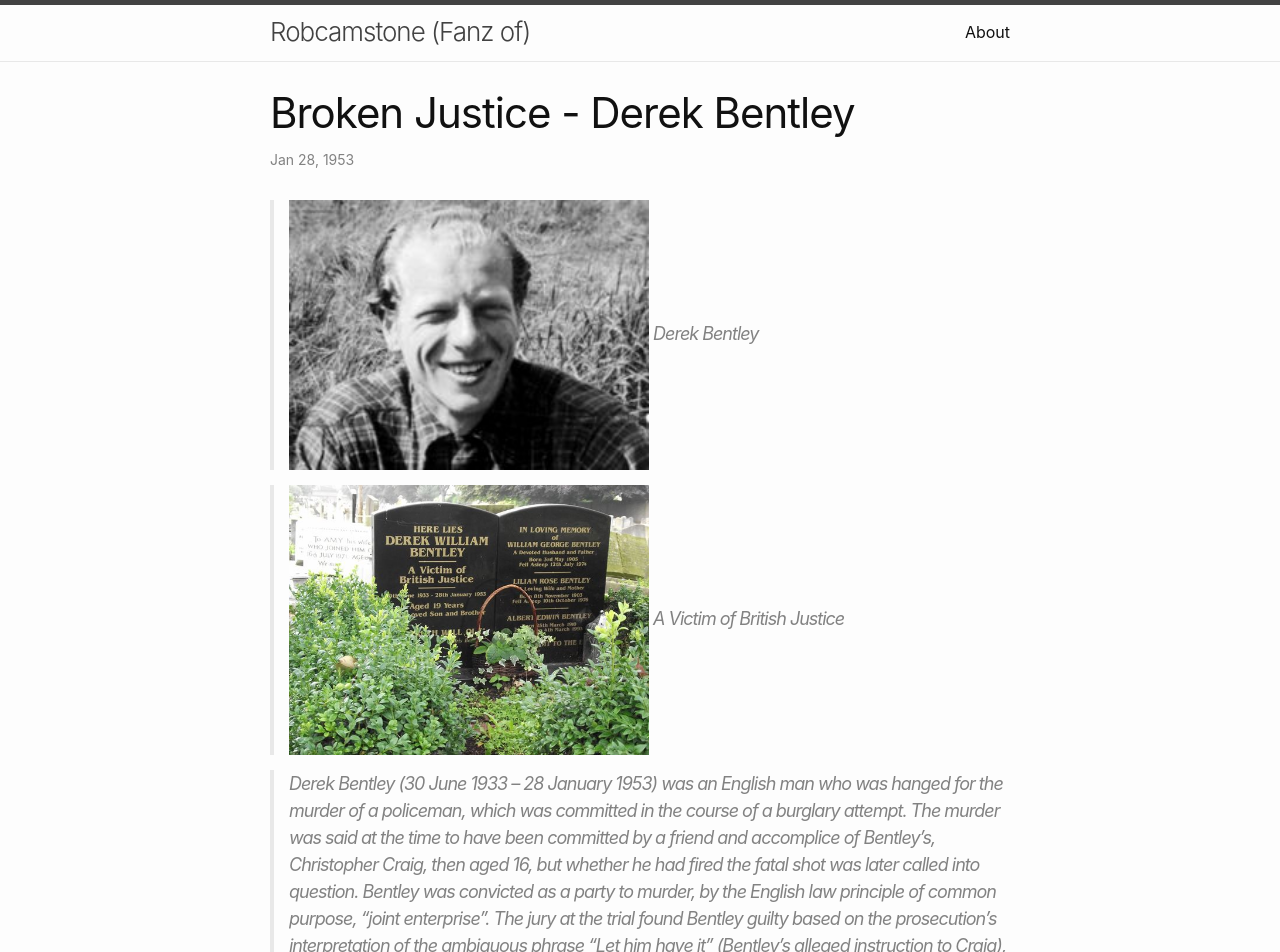
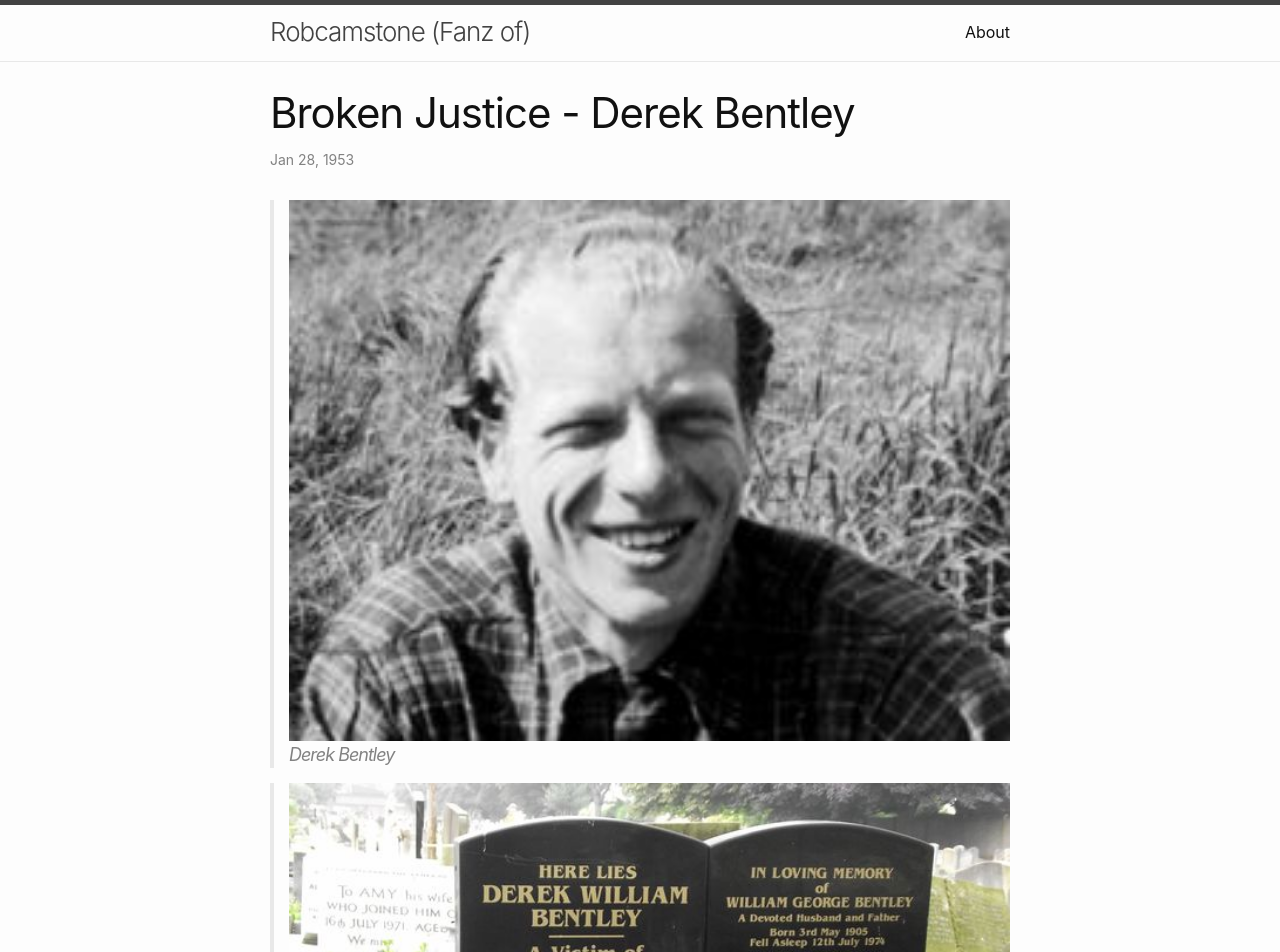
Before and after one commit to Robcamstone/Robcamstone.github.io, a Jekyll site: the page built from _posts/1953-01-28-Broken Justice - Derek Bentley.md, in a window 1280 px wide. Shown: the top 952 px of the page. Built offline with Jekyll 4.4.1, drawn with Linux system fonts in a browser that asks for light colours.

Commit message:
Update 1953-01-28-Broken Justice - Derek Bentley.md

```diff
--- a/_posts/1953-01-28-Broken Justice - Derek Bentley.md
+++ b/_posts/1953-01-28-Broken Justice - Derek Bentley.md
@@ -6,13 +6,13 @@ image: /assets/Execution-Innocent-Derek-Bentley-4.jpg
 categories: Justice
 ---
 
-> ![Derek Bentley](/assets/Execution-Innocent-Derek-Bentley-4.jpg){: .width-300}
+> ![Derek Bentley](/assets/Execution-Innocent-Derek-Bentley-4.jpg){: .full-width}
 > Derek Bentley
 
-> ![Derek Bentley](/assets/derekbentley4JPG.jpg){: .width-300}
+> ![Derek Bentley](/assets/derekbentley4JPG.jpg){: .full-width}
 > A Victim of British Justice
 
-<style>.width-300 {width:360px;}</style>
+<style>.full-width {width:100%;}</style>
 
 > Derek Bentley (30 June 1933 – 28 January 1953) was an English man who was hanged for the murder of a policeman, which was committed in the course of a burglary attempt. The murder was said at the time to have been committed by a friend and accomplice of Bentley's, Christopher Craig, then aged 16, but whether he had fired the fatal shot was later called into question. Bentley was convicted as a party to murder, by the English law principle of common purpose, "joint enterprise". The jury at the trial found Bentley guilty based on the prosecution's interpretation of the ambiguous phrase "Let him have it" (Bentley's alleged instruction to Craig), after the judge, Lord Chief Justice Goddard, had described Bentley as "mentally aiding the murder of Police Constable Sidney Miles". Goddard then sentenced Bentley to be hanged: at the time, no other sentence was possible.
 >
```
